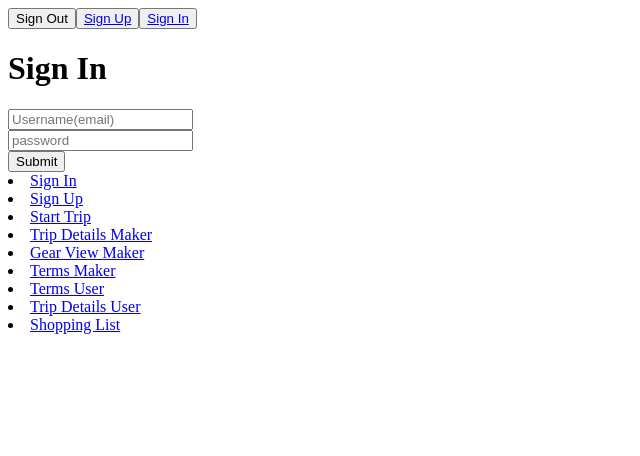
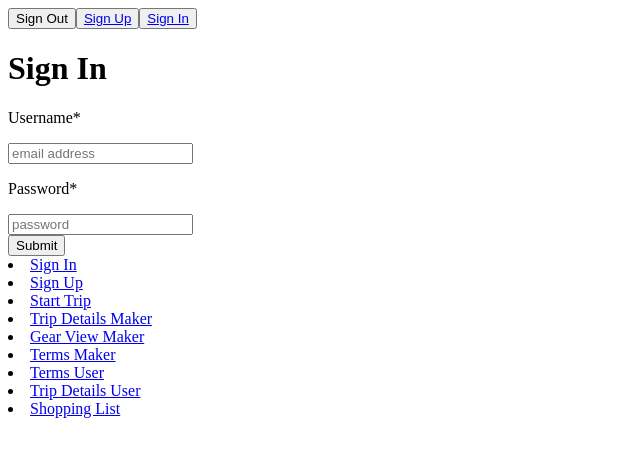
Before and after one commit to spiritphyz/glampr, a React app: page / in a window 1280 px wide. Shown: the top 456 px of the page, without its empty margins (0-640 px from the left). Built offline with nearby package versions, Linux system fonts and the light colour scheme; the HTML template or start-up script is replaced by a standard one.

Commit message:
Standardize CSS

```diff
--- a/react-client/src/components/Auth/signIn.jsx
+++ b/react-client/src/components/Auth/signIn.jsx
@@ -60,17 +60,19 @@ const SignIn = (props) => {
 
 
   return (
-    <div className ="container center">
+    <div className ="rxContainer">
       <h1> Sign In </h1>
       <div>
+        <p> Username* </p>
         <input
           data-type="username"
           type="text"
-          placeholder="Username(email)"
+          placeholder="email address"
           onChange= {handleChange}
         />
       </div>
       <div>
+       <p> Password* </p>
         <input
           data-type="password"
           type="text"
--- a/react-client/src/components/Auth/signUp.jsx
+++ b/react-client/src/components/Auth/signUp.jsx
@@ -58,10 +58,10 @@ const SignUp = (props) => {
   }
 
   return (
-    <div id="signUp" className="container center">
+    <div className="rxContainer">
       <h1> Sign Up </h1>
         <div>
-          <div>First Name*</div>
+          <p>First Name*</p>
           <input
             data-type="firstName"
             type="text"
@@ -70,7 +70,7 @@ const SignUp = (props) => {
           />
         </div>
         <div>
-          <div>Last Name*</div>
+          <p>Last Name*</p>
           <input
             data-type="lastName"
             type="text"
@@ -79,7 +79,7 @@ const SignUp = (props) => {
           />
         </div>
         <div>
-          <div>Email*</div>
+          <p>Email*</p>
           <input
             data-type='email'
             type="text"
@@ -88,7 +88,7 @@ const SignUp = (props) => {
           />
         </div>
         <div>
-          <div>Password*</div>
+          <p>Password*</p>
           <input
             data-type="password"
             type="password"
@@ -97,7 +97,7 @@ const SignUp = (props) => {
           />
         </div>
         <div>
-          <div>Phone Number</div>
+          <p>Phone Number*</p>
           <input
             data-type='phoneNumber'
             type="text"
```
Also changed, not shown: react-client/src/components/App.jsx (+6 -13 lines), 1 other file (tests, documents, lock files or other folders).
